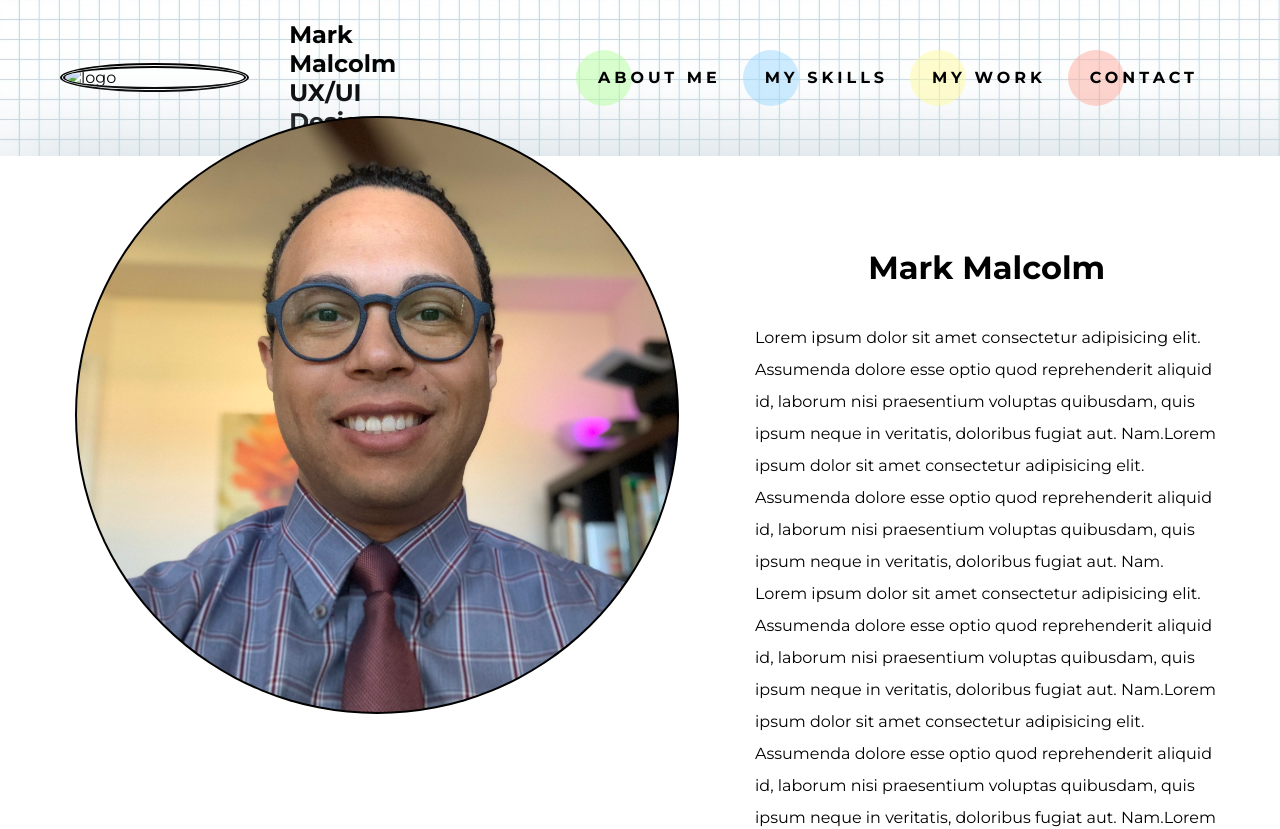
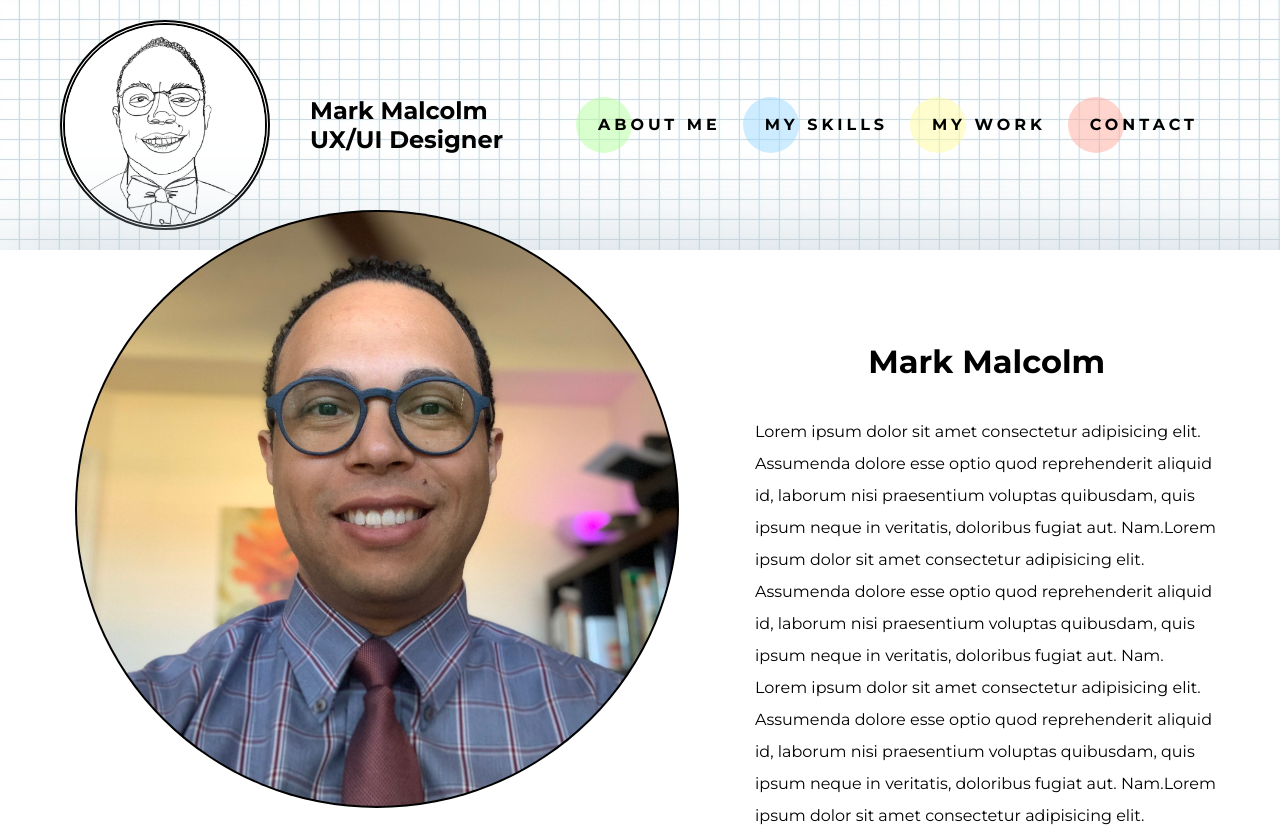
Before and after one commit to M054248/UX_UI_HW_18, a plain HTML site: page index.html in a window 1280 px wide. Shown: the top 829 px of the page. Drawn offline with Linux system fonts and the light colour scheme; files that its build step writes are made by us from their sources; files whose address does not match are found by name.

Commit message:
Updated links
fixed error with file structure

```diff
--- a/index.html
+++ b/index.html
@@ -2,7 +2,7 @@
 
 <html>
 <head>
-    <link rel="stylesheet" href="../UX_UI_HW_17/css/main.css" type="text/css">
+    <link rel="stylesheet" href="css/main.css" type="text/css">
     <link rel="preconnect" href="https://fonts.googleapis.com">
     <link rel="preconnect" href="https://fonts.gstatic.com" crossorigin>
     <link href="https://fonts.googleapis.com/css2?family=Montserrat:ital,wght@0,100;0,200;0,300;0,400;0,500;0,600;0,700;0,800;0,900;1,100;1,200;1,300;1,400;1,500;1,600;1,700;1,800;1,900&display=swap" rel="stylesheet">
@@ -12,7 +12,7 @@
     <header>
         <div class="header">
             <div class="logotitle">
-                <img class="drawing" src="../UX_UI_HW_17/images/line portrait.jpeg" alt="logo">
+                <img class="drawing" src="images/line portrait.jpeg" alt="logo">
                 <h2 class="name" id="header" >Mark Malcolm<br>UX/UI Designer</h2>
             </div>
             <div class="navbar" id="header">
```
